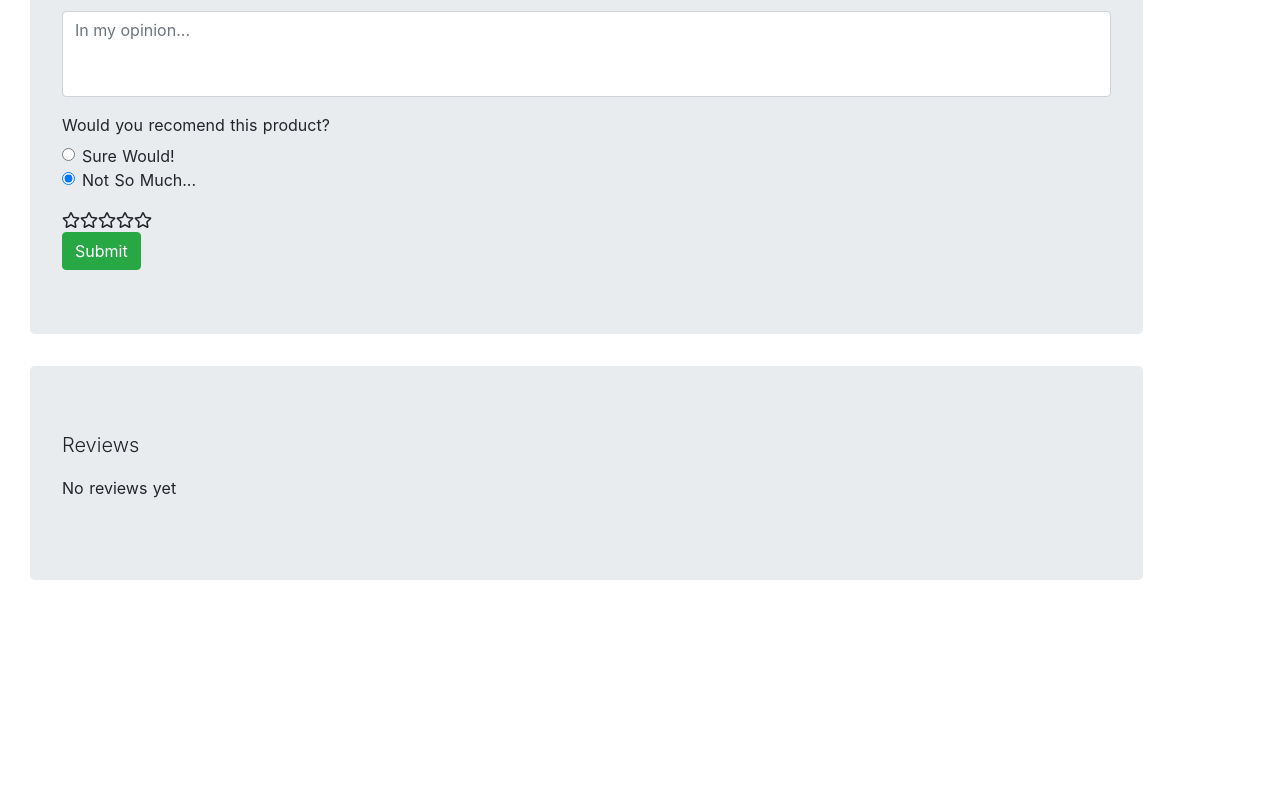
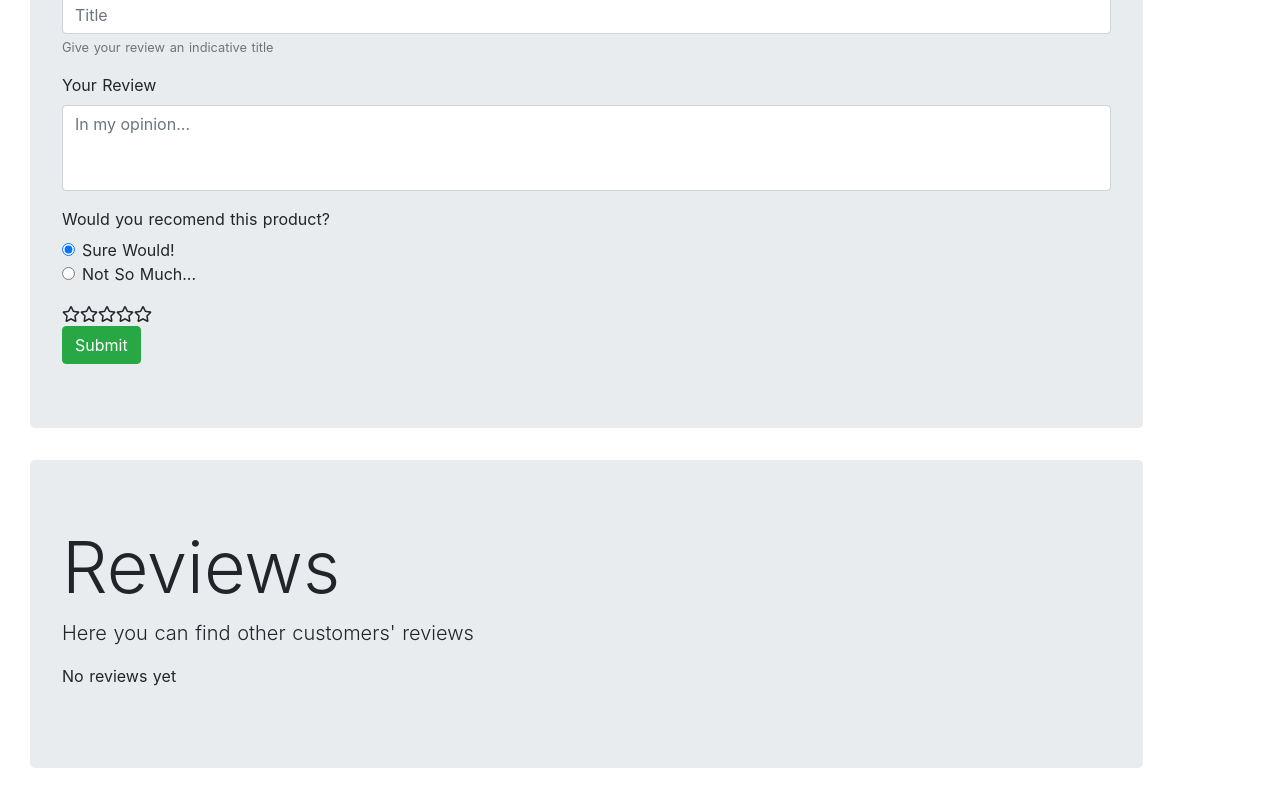
Before and after one commit to dan1994/misc--vue-intro, a Nuxt app: page / in a window 1280 px wide. Shown: the part 1106-1906 px from the top of the page. Before the commit the page ends 1718 px from the top, so only its background shows below. Built offline with nearby package versions, Linux system fonts and the light colour scheme.

Commit message:
Restructured review components

```diff
--- a/components/Product.vue
+++ b/components/Product.vue
@@ -80,17 +80,8 @@
         </b-col>
       </b-row>
 
-      <ProductReview @submitReview="submitReview" />
+      <ProductReviewsArea />
 
-      <b-jumbotron lead="Reviews">
-        <p v-if="reviews.length === 0">No reviews yet</p>
-        <b-card v-else v-for="review in reviews" :key="review.length" :title="review.title">
-          <p>Rating: {{ review.rating }}</p>
-          <p v-if="review.recomended">Recomended by the customer :)</p>
-          <p v-else>Not recomended by the customer :(</p>
-          <p>{{ review.text }}</p>
-        </b-card>
-      </b-jumbotron>
     </b-container>
   </div>
 </template>
@@ -100,14 +91,14 @@ import { library } from '@fortawesome/fontawesome-svg-core'
 import { faChevronDown, faChevronUp } from '@fortawesome/free-solid-svg-icons'
 import { FontAwesomeIcon } from '@fortawesome/vue-fontawesome'
 
-import ProductReview from '~/components/ProductReview'
+import ProductReviewsArea from '~/components/reviews/ProductReviewsArea'
 
 library.add(faChevronDown, faChevronUp)
 
 export default {
   components: {
     FontAwesomeIcon,
-    ProductReview
+    ProductReviewsArea
   },
   props: {
     'pO': {
@@ -131,8 +122,7 @@ export default {
       'chosenVariant': 0,
       'chosenSize': 'Medium',
       'variants': variants,
-      'showCollapse': false,
-      'reviews': []
+      'showCollapse': false
     }
   },
 
@@ -173,9 +163,6 @@ export default {
     },
     chooseSize(size) {
       this.chosenSize = size
-    },
-    submitReview(review) {
-      this.reviews.push(review)
     }
   }
 }
--- /dev/null
+++ b/components/reviews/ProductReviews.vue
@@ -0,0 +1,24 @@
+<template>
+  <div>
+    <b-jumbotron header="Reviews" lead="Here you can find other customers' reviews">
+      <p v-if="reviews.length === 0">No reviews yet</p>
+      <b-card v-else v-for="review in reviews" :key="review.length" :title="review.title">
+        <p>Rating: {{ review.rating }}</p>
+        <p v-if="review.recomended">Recomended by the customer :)</p>
+        <p v-else>Not recomended by the customer :(</p>
+        <p>{{ review.text }}</p>
+      </b-card>
+    </b-jumbotron>
+  </div>
+</template>
+
+<script>
+export default {
+  props: {
+    reviews: {
+      type: Array,
+      default: () => []
+    }
+  }
+}
+</script>
--- /dev/null
+++ b/components/reviews/ProductReviewsArea.vue
@@ -0,0 +1,30 @@
+<template>
+  <div>
+    <WriteProductReview @submitReview="submitReview" />
+    <ProductReviews :reviews="reviews" />
+  </div>
+</template>
+
+<script>
+import WriteProductReview from '~/components/reviews/WriteProductReview'
+import ProductReviews from '~/components/reviews/ProductReviews'
+
+export default {
+  components: {
+    WriteProductReview,
+    ProductReviews
+  },
+
+  data() {
+    return {
+      reviews: []
+    }
+  },
+
+  methods: {
+    submitReview(review) {
+      this.reviews.push(review)
+    }
+  }
+}
+</script>
--- a/components/ProductReview.vue
+++ b/components/reviews/WriteProductReview.vue
@@ -1,6 +1,6 @@
 <template>
   <div>
-    <b-jumbotron lead="Write a Review">
+    <b-jumbotron header="Write a Review" lead="This will help other customers to choose wisely">
       <b-form @submit.prevent="onSubmit">
         <b-form-group id="input-group-1" label="Title" label-for="reviewTitle" description="Give your review an indicative title">
           <b-form-input id="reviewTitle" v-model="review.title" required placeholder="Title" />
@@ -23,7 +23,7 @@
 </template>
 
 <script>
-import ProductRating from '~/components/ProductRating'
+import ProductRating from '~/components/reviews/ProductRating'
 
 export default {
   components: {
@@ -45,7 +45,7 @@ export default {
       review: {
         title: '',
         text: '',
-        recomended: false,
+        recomended: true,
         rating: 0
       },
       resetRating: false
```
Also changed, not shown: components/reviews/ProductRating.vue (renamed from components/ProductRating.vue).
